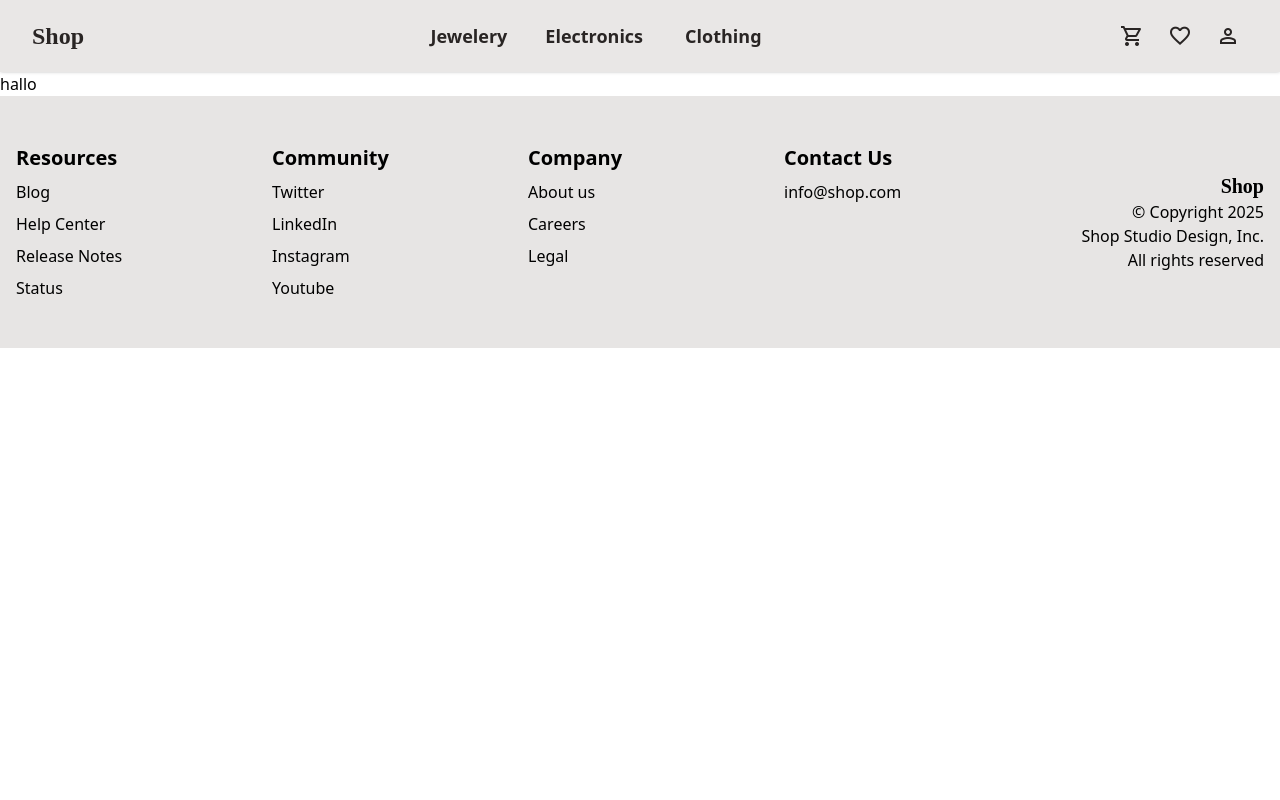
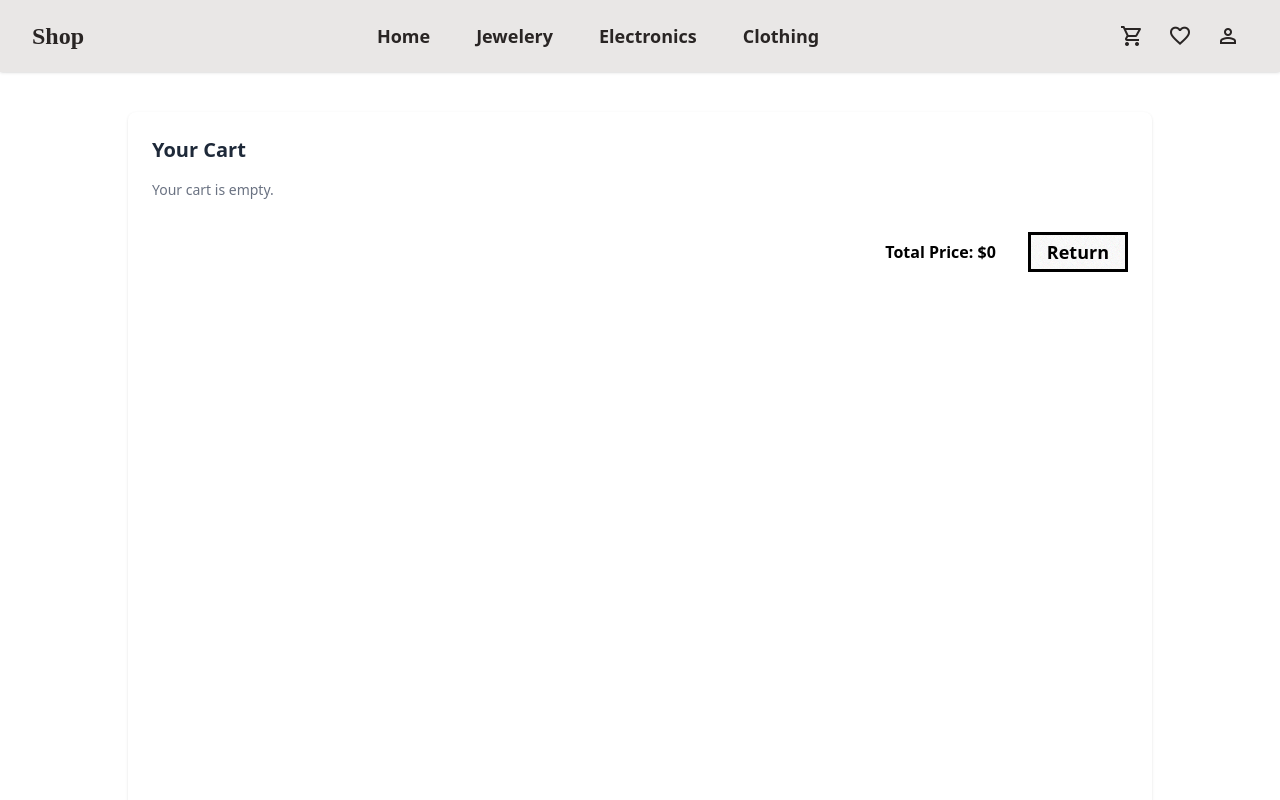
Before and after one commit to MorrisKehbel/react-tailwind-shop, a React (Vite) app: page /cart in a window 1280 px wide. Shown: the top 800 px of the page. Built offline with nearby package versions, Linux system fonts and the light colour scheme; a web font is replaced by a local one.

Commit message:
added cart logic and small adjustments

```diff
--- a/index.html
+++ b/index.html
@@ -12,7 +12,7 @@
       href="https://fonts.googleapis.com/css2?family=Playwrite+HU:wght@100..400&display=swap"
       rel="stylesheet"
     />
-    <title>Shoper</title>
+    <title>Shop</title>
   </head>
   <body class="bg-white">
     <div id="root"></div>
--- /dev/null
+++ b/src/components/Index.js
@@ -0,0 +1,7 @@
+import { Error } from "./Error";
+import { Footer } from "./Footer";
+import { Loading } from "./Loading";
+import { Navbar } from "./Navbar";
+import { ProductCard } from "./ProductCard";
+
+export { Error, Footer, Loading, Navbar, ProductCard };
--- a/src/components/Navbar.jsx
+++ b/src/components/Navbar.jsx
@@ -1,22 +1,40 @@
-export const Navbar = () => {
+import { Link } from "react-router";
+
+export const Navbar = ({ setCategoryFilter }) => {
   return (
     <nav className="px-4 sticky top-0 z-50 bg-stone-200/90 backdrop-blur-md shadow-sm text-stone-800">
       <div className="max-w-7xl mx-auto px-4">
         <div className="flex flex-wrap items-center justify-between gap-4 py-3">
-          <a
-            href="#"
+          <Link
+            to="/"
             style={{ fontFamily: "'Playwrite HU', cursive" }}
             className="text-2xl font-bold text-primary transition-transform duration-300 hover:scale-110"
           >
             Shop
-          </a>
+          </Link>
           <div>
-            <button className="btn btn-ghost rounded-btn btn-primary">
-              <span className="text-lg">Jewelery</span>
-            </button>
-            <button className="btn btn-ghost rounded-btn btn-primary">
-              <span className="text-lg">Electronics</span>
-            </button>
+            <Link
+              to="/"
+              onClick={() => setCategoryFilter("all")}
+              className="btn btn-ghost rounded-btn btn-primary text-lg m-1"
+            >
+              Home
+            </Link>
+            <Link
+              to="/"
+              onClick={() => setCategoryFilter("jewelery")}
+              className="btn btn-ghost rounded-btn btn-primary text-lg m-1"
+            >
+              Jewelery
+            </Link>
+            <Link
+              to="/"
+              onClick={() => setCategoryFilter("electronics")}
+              className="btn btn-ghost rounded-btn btn-primary text-lg m-1"
+            >
+              Electronics
+            </Link>
+
             <div className="dropdown dropdown-hover">
               <div
                 tabIndex="0"
@@ -30,21 +48,33 @@ export const Navbar = () => {
                 className="menu dropdown-content z-1 p-2 shadow bg-primary rounded-box w-52 text-white"
               >
                 <li>
-                  <a>Men</a>
+                  <Link
+                    to="/"
+                    onClick={() => setCategoryFilter("men's clothing")}
+                    className="hover:text-gray-200"
+                  >
+                    Men
+                  </Link>
                 </li>
                 <li>
-                  <a>Women</a>
+                  <Link
+                    to="/"
+                    onClick={() => setCategoryFilter("women's clothing")}
+                    className="hover:text-gray-200"
+                  >
+                    Women
+                  </Link>
                 </li>
               </ul>
             </div>
           </div>
 
           <div className="flex gap-2 items-center">
-            <button className="btn btn-ghost btn-circle btn-primary">
+            <Link to="/cart" className="btn btn-ghost btn-circle btn-primary">
               <span className="material-symbols-outlined text-2xl">
                 shopping_cart
               </span>
-            </button>
+            </Link>
             <button className="btn btn-ghost btn-circle btn-primary">
               <span className="material-symbols-outlined text-2xl">
                 favorite
--- a/src/components/ProductCard.jsx
+++ b/src/components/ProductCard.jsx
@@ -1,4 +1,33 @@
+import { useState, useEffect } from "react";
+
+const addCartHandle = (product, setOnCart) => {
+  const cartItems = JSON.parse(localStorage.getItem("cartItems")) || [];
+  const exists = cartItems.some((item) => item.id === product.id);
+
+  if (!exists) {
+    const newItems = [...cartItems, product];
+    localStorage.setItem("cartItems", JSON.stringify(newItems));
+    setOnCart(true);
+  } else {
+    const updatedItems = cartItems.filter((item) => item.id !== product.id);
+    localStorage.setItem("cartItems", JSON.stringify(updatedItems));
+    setOnCart(false);
+  }
+};
+
 export const ProductCard = ({ product }) => {
+  const [onCart, setOnCart] = useState(false);
+  const [itemTyp, setItemTyp] = useState("all");
+
+  useEffect(() => {
+    const cartItems = JSON.parse(localStorage.getItem("cartItems")) || [];
+    const exists = cartItems.some((item) => item.id === product.id);
+
+    if (exists) {
+      setOnCart(true);
+    }
+  }, [itemTyp]);
+
   return (
     <div className="rounded-lg shadow-sm bg-white">
       <figure className="px-4 pt-4">
@@ -8,7 +37,7 @@ export const ProductCard = ({ product }) => {
           className="h-40 object-contain mx-auto"
         />
       </figure>
-      <div className="bg-white rounded-xl flex flex-col p-4 h-42">
+      <div className="bg-white rounded-xl flex flex-col p-4 h-46">
         <div className="flex flex-col justify-between">
           <div>
             <h2 className="text-black font-semibold line-clamp-1">
@@ -17,11 +46,21 @@ export const ProductCard = ({ product }) => {
             <p className="text-xs text-gray-500 mt-2 line-clamp-2">
               {product.description}
             </p>
+            <a href="#" className="text-xs font-semibold text-gray-500 mt-2">
+              {product.category}
+            </a>
           </div>
 
           <div className="flex justify-between items-center mt-8">
             <p className="font-bold text-primary">${product.price}</p>
-            <button className="btn btn-sm btn-primary">Add</button>
+            <button
+              onClick={() => addCartHandle(product, setOnCart)}
+              className={`btn btn-sm ${
+                !onCart ? "btn-primary" : "bg-base-200"
+              }`}
+            >
+              {onCart ? "Remove from Cart" : "Add to Cart"}
+            </button>
           </div>
         </div>
       </div>
--- a/src/layouts/Layout.jsx
+++ b/src/layouts/Layout.jsx
@@ -1,13 +1,15 @@
 import { Outlet } from "react-router";
-import { Navbar } from "../components/Navbar";
-import { Footer } from "../components/Footer";
+import { useState } from "react";
+import { Navbar, Footer } from "../components/Index";
 
 export const Layout = () => {
+  const [categoryFilter, setCategoryFilter] = useState("all");
+
   return (
     <>
-      <Navbar />
+      <Navbar setCategoryFilter={setCategoryFilter} />
       <main>
-        <Outlet />
+        <Outlet context={{ categoryFilter }} />
       </main>
       <Footer />
     </>
--- a/src/pages/Cart.jsx
+++ b/src/pages/Cart.jsx
@@ -1,7 +1,86 @@
+import { useState, useEffect } from "react";
+import { Link } from "react-router";
+
 export const Cart = () => {
+  const [products, setProducts] = useState([]);
+  const saved = JSON.parse(localStorage.getItem("cartItems")) || [];
+  const allPrices = saved.map((item) => item.price);
+  const totalPrice = allPrices.reduce((acc, val) => acc + val, 0);
+
+  useEffect(() => {
+    setProducts(saved);
+  }, []);
+
+  const handleRemove = (id) => {
+    const updatedItems = products.filter((item) => item.id !== id);
+    setProducts(updatedItems);
+    localStorage.setItem("cartItems", JSON.stringify(updatedItems));
+  };
+
   return (
-    <div>
-      <p>hallo</p>
+    <div className="max-w-5xl min-h-dvh mx-auto bg-white rounded-lg shadow-sm p-6 my-10">
+      <h2 className="text-xl font-semibold mb-4 text-gray-800">Your Cart</h2>
+
+      {products.length === 0 ? (
+        <p className="text-gray-500 text-sm">Your cart is empty.</p>
+      ) : (
+        <div className="overflow-x-auto flex-col">
+          <table className="table w-full text-sm text-left text-gray-600">
+            <thead className="text-xs uppercase text-gray-500 border-b border-gray-200">
+              <tr>
+                <th className="py-3">Product</th>
+                <th className="py-3">Price</th>
+                <th className="py-3">Quantity</th>
+                <th className="py-3">Total</th>
+                <th className="py-3 text-right">Action</th>
+              </tr>
+            </thead>
+            <tbody>
+              {products.map((item) => (
+                <tr
+                  key={item.id}
+                  className="border-b border-gray-100 hover:bg-gray-50"
+                >
+                  <td className="py-3 flex items-center gap-3">
+                    <img
+                      src={item.image}
+                      alt={item.title}
+                      className="w-12 h-12 object-contain"
+                    />
+                    <span className="line-clamp-1">{item.title}</span>
+                  </td>
+                  <td className="py-3">${item.price.toFixed(2)}</td>
+                  <td className="py-3">1</td>
+                  <td className="py-3">${item.price.toFixed(2)}</td>
+                  <td className="py-3 text-right">
+                    <button
+                      onClick={() => handleRemove(item.id)}
+                      className="btn btn-xs btn-outline text-red-500 border-red-300 hover:bg-red-100"
+                    >
+                      Remove
+                    </button>
+                  </td>
+                </tr>
+              ))}
+            </tbody>
+          </table>
+        </div>
+      )}
+      <div className="flex justify-end self-end py-8 items-center">
+        <p className="px-8 font-bold text-black text-right">
+          Total Price: ${Math.ceil(totalPrice * 100) / 100}
+        </p>
+
+        {products.length === 0 ? (
+          <Link to="/" className="btn rounded-btn bg-primary text-lg">
+            Return
+          </Link>
+        ) : (
+          <button className="btn rounded-btn btn-success text-lg">
+            Proceed
+          </button>
+        )}
+      </div>
     </div>
   );
 };
--- a/src/pages/Home.jsx
+++ b/src/pages/Home.jsx
@@ -2,17 +2,24 @@ import { useFetchData } from "../hooks/useFetchData";
 import { ProductCard } from "../components/ProductCard";
 import { Loading } from "../components/Loading";
 import { Error } from "../components/Error";
+import { useOutletContext } from "react-router";
 
 export const Home = () => {
   const { fetchData, error, loading } = useFetchData(
     "https://fakestoreapi.com/products"
   );
+  const { categoryFilter } = useOutletContext();
 
   if (loading) return <Loading />;
   if (!fetchData || error) return <Error error={error} />;
 
+  const filteredProducts =
+    categoryFilter === "all"
+      ? fetchData
+      : fetchData.filter((item) => item.category === categoryFilter);
+
   return (
-    <div className="bg-stone-100 py-4 px-18">
+    <div className="bg-stone-100 min-h-dvh py-4 px-18">
       <div className="max-w-xl mx-auto">
         <div className="bg-white text-black rounded-full shadow-md px-4 py-2 flex items-center">
           <span className="material-symbols-outlined text-gray-400">
@@ -27,7 +34,7 @@ export const Home = () => {
       </div>
 
       <div className="p-4 grid gap-6 grid-cols-1 sm:grid-cols-2 lg:grid-cols-4 2xl:grid-cols-6">
-        {fetchData.map((item) => (
+        {filteredProducts.map((item) => (
           <ProductCard key={item.id} product={item} />
         ))}
       </div>
```
